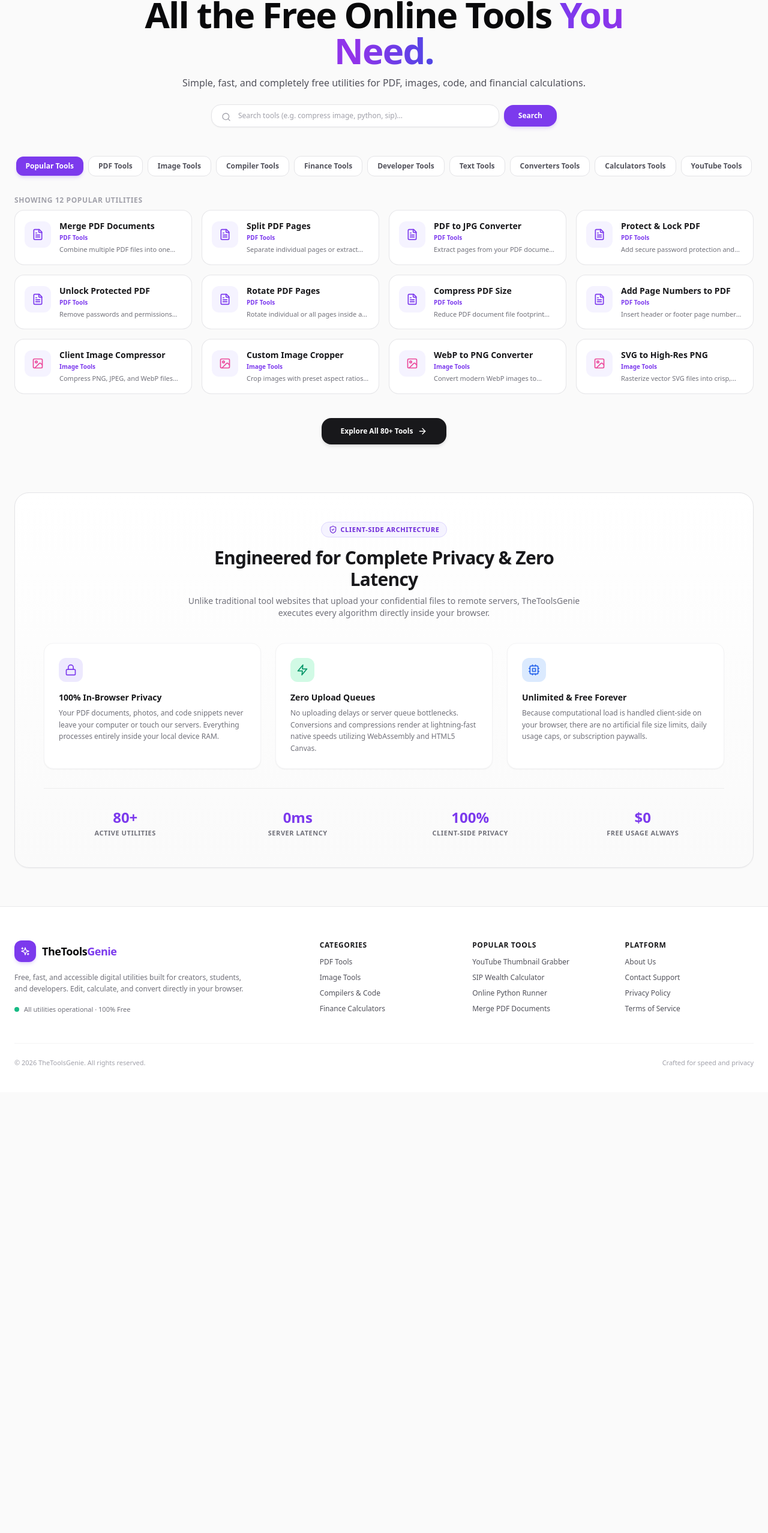
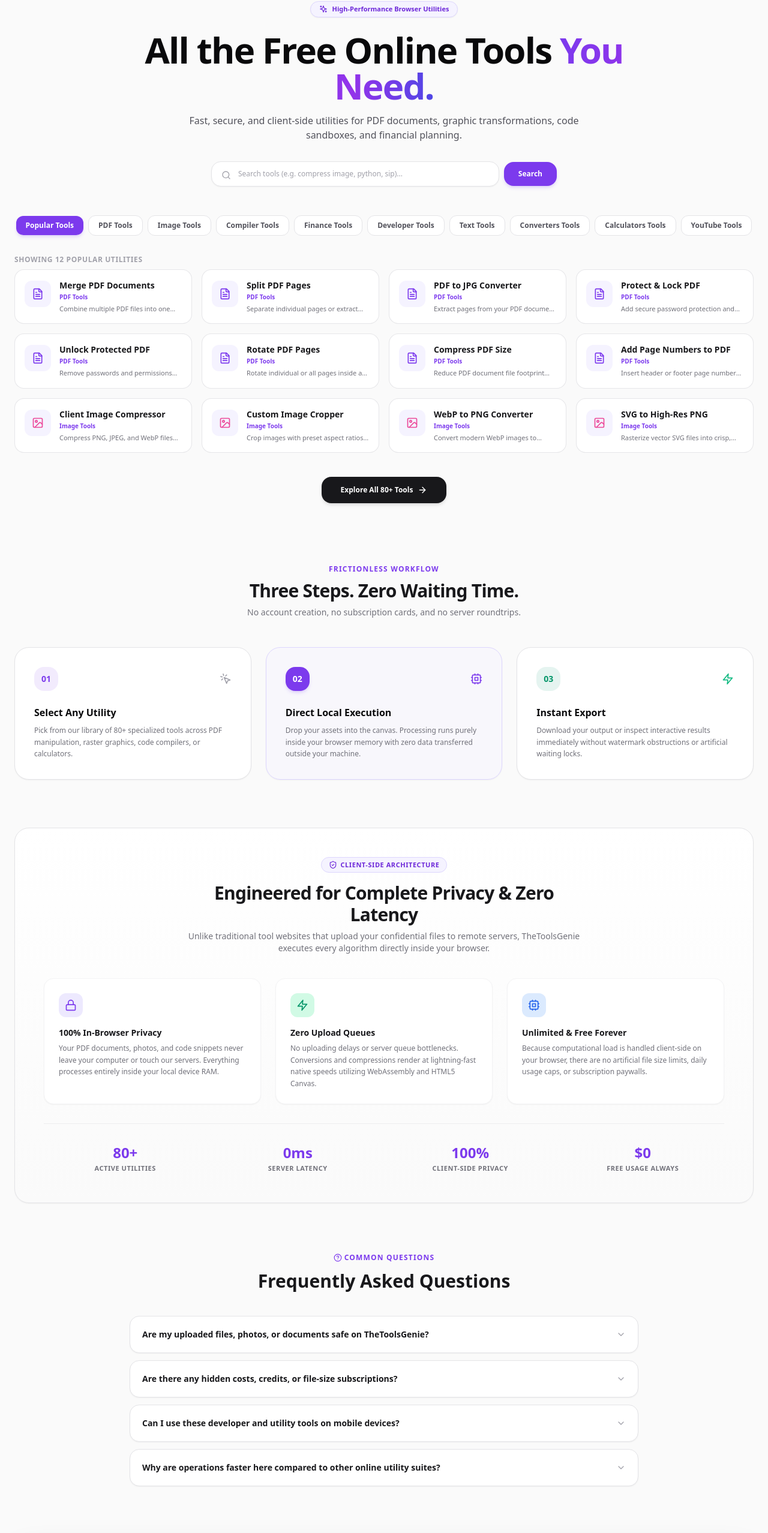
Before and after one commit to RajeshKhandare/thetoolsgenie-, a Next.js app: page / in a window 1280 px wide. Shown: the part 119-2675 px from the top of the page at 60% size. Before the commit the page ends 1940 px from the top, so only its background shows below. Built offline with nearby package versions, Linux system fonts and the light colour scheme.

Commit message:
Update page.tsx

```diff
--- a/app/page.tsx
+++ b/app/page.tsx
@@ -19,7 +19,31 @@ import {
   Zap,
   Lock,
   Cpu,
+  MousePointerClick,
+  Sparkles,
+  ChevronDown,
+  HelpCircle,
+  Layers,
 } from 'lucide-react';
+
+const FAQ_ITEMS = [
+  {
+    q: 'Are my uploaded files, photos, or documents safe on TheToolsGenie?',
+    a: 'Yes, 100%. TheToolsGenie operates purely on client-side memory using HTML5 Canvas, WebAssembly, and local JavaScript workers. Your files never get uploaded to any external server or stored in the cloud.',
+  },
+  {
+    q: 'Are there any hidden costs, credits, or file-size subscriptions?',
+    a: 'None at all. All 80+ tools across PDF, Image, Code, and Finance categories are completely unrestricted, free forever, and require no account registration or payment details.',
+  },
+  {
+    q: 'Can I use these developer and utility tools on mobile devices?',
+    a: 'Absolutely. Every tool is optimized with responsive mobile viewports and lightweight execution, allowing you to compress, convert, or calculate directly on your smartphone browser.',
+  },
+  {
+    q: 'Why are operations faster here compared to other online utility suites?',
+    a: 'Traditional platforms require sending multi-megabyte files over the internet to a server queue and waiting for processing. We eliminate network overhead by executing the code directly on your device CPU and RAM.',
+  },
+];
 
 function HomeContent() {
   const searchParams = useSearchParams();
@@ -27,6 +51,7 @@ function HomeContent() {
 
   const [searchQuery, setSearchQuery] = useState('');
   const [selectedCategory, setSelectedCategory] = useState<string>('All');
+  const [openFaq, setOpenFaq] = useState<number | null>(null);
 
   // Sync category state and scroll cleanly below the sticky navbar
   useEffect(() => {
@@ -40,7 +65,7 @@ function HomeContent() {
         setTimeout(() => {
           const el = document.getElementById('tools');
           if (el) {
-            const yOffset = -88; // Accounts for sticky navbar height + padding
+            const yOffset = -88;
             const y = el.getBoundingClientRect().top + window.pageYOffset + yOffset;
             window.scrollTo({ top: y, behavior: 'smooth' });
           }
@@ -64,7 +89,6 @@ function HomeContent() {
     });
   }, [searchQuery, selectedCategory]);
 
-  // Show full category items when filtered; limit to top 12 on default landing
   const displayedTools = useMemo(() => {
     if (searchQuery.trim().length > 0 || selectedCategory !== 'All') return filteredTools;
     return filteredTools.slice(0, 12);
@@ -89,7 +113,11 @@ function HomeContent() {
         <Navbar />
 
         {/* Hero Section */}
-        <section className="mx-auto max-w-5xl px-4 pt-8 sm:pt-12 pb-6 text-center">
+        <section className="mx-auto max-w-5xl px-4 pt-8 sm:pt-14 pb-6 text-center">
+          <div className="inline-flex items-center gap-2 rounded-full border border-violet-200 dark:border-violet-900/60 bg-violet-50 dark:bg-violet-950/40 px-3.5 py-1 text-[11px] font-bold text-violet-700 dark:text-violet-300 mb-6 shadow-sm">
+            <Sparkles className="h-3.5 w-3.5" /> High-Performance Browser Utilities
+          </div>
+
           <h1 className="text-3xl sm:text-5xl lg:text-6xl font-extrabold tracking-[-0.03em] text-zinc-950 dark:text-white max-w-4xl mx-auto leading-[1.14]">
             All the Free Online Tools{' '}
             <span className="bg-gradient-to-r from-violet-600 via-purple-600 to-indigo-600 dark:from-violet-400 dark:via-purple-400 dark:to-indigo-400 bg-clip-text text-transparent">
@@ -97,29 +125,29 @@ function HomeContent() {
             </span>
           </h1>
 
-          <p className="mt-3 text-xs sm:text-sm md:text-base font-normal text-zinc-600 dark:text-zinc-400 max-w-2xl mx-auto leading-relaxed tracking-normal">
-            Simple, fast, and completely free utilities for PDF, images, code, and financial calculations.
+          <p className="mt-4 text-xs sm:text-sm md:text-base font-normal text-zinc-600 dark:text-zinc-400 max-w-2xl mx-auto leading-relaxed tracking-normal">
+            Fast, secure, and client-side utilities for PDF documents, graphic transformations, code sandboxes, and financial planning.
           </p>
 
           {/* Search Box */}
-          <div className="mt-6 max-w-xl mx-auto flex items-center gap-2">
+          <div className="mt-8 max-w-xl mx-auto flex items-center gap-2">
             <div className="relative flex-1 rounded-2xl border border-zinc-200 dark:border-zinc-800 bg-white dark:bg-zinc-900 shadow-sm">
-              <Search className="absolute left-4 top-3 h-4 w-4 text-zinc-400" />
+              <Search className="absolute left-4 top-3.5 h-4 w-4 text-zinc-400" />
               <input
                 type="text"
                 value={searchQuery}
                 onChange={(e) => setSearchQuery(e.target.value)}
                 placeholder="Search tools (e.g. compress image, python, sip)..."
-                className="w-full bg-transparent py-2.5 pl-11 pr-4 text-xs focus:outline-none text-zinc-900 dark:text-white placeholder:text-zinc-400"
+                className="w-full bg-transparent py-3 pl-11 pr-4 text-xs focus:outline-none text-zinc-900 dark:text-white placeholder:text-zinc-400"
               />
             </div>
-            <button className="rounded-2xl bg-violet-600 px-6 py-2.5 text-xs font-bold text-white hover:bg-violet-700 transition-colors shadow-md shadow-violet-500/20">
+            <button className="rounded-2xl bg-violet-600 px-6 py-3 text-xs font-bold text-white hover:bg-violet-700 transition-colors shadow-md shadow-violet-500/20">
               Search
             </button>
           </div>
         </section>
 
-        {/* Category Filter Pills & Tools Section */}
+        {/* Category Filter Pills & Tools Grid */}
         <section id="tools" className="mx-auto max-w-7xl px-4 sm:px-6 pt-6 scroll-mt-24">
           <div className="flex items-center justify-start sm:justify-center gap-2 overflow-x-auto pb-4 no-scrollbar">
             {CATEGORIES.map((category) => {
@@ -140,14 +168,12 @@ function HomeContent() {
             })}
           </div>
 
-          {/* Active Category Heading & Counter */}
           <div className="mt-4 mb-2 flex items-center justify-between">
             <p className="text-xs font-bold uppercase tracking-wider text-zinc-400">
               Showing {displayedTools.length} {selectedCategory === 'All' ? 'Popular' : selectedCategory} Utilities
             </p>
           </div>
 
-          {/* Tools Grid */}
           <div className="grid grid-cols-1 gap-4 sm:grid-cols-2 md:grid-cols-3 lg:grid-cols-4">
             {displayedTools.map((tool: ToolMeta) => (
               <Link
@@ -176,7 +202,6 @@ function HomeContent() {
             ))}
           </div>
 
-          {/* "Explore All Tools" Button */}
           {searchQuery.trim().length === 0 && selectedCategory === 'All' && (
             <div className="mt-10 text-center">
               <Link
@@ -190,8 +215,71 @@ function HomeContent() {
           )}
         </section>
 
-        {/* Performance & Privacy Architecture Section */}
-        <section className="mx-auto max-w-7xl px-4 sm:px-6 mt-20 mb-16">
+        {/* ========================================================
+            SECTION 1: How It Works (Visual Process Illustration)
+            ======================================================== */}
+        <section className="mx-auto max-w-7xl px-4 sm:px-6 mt-24">
+          <div className="text-center max-w-xl mx-auto mb-12">
+            <span className="text-xs font-bold text-violet-600 dark:text-violet-400 uppercase tracking-widest">
+              Frictionless Workflow
+            </span>
+            <h2 className="mt-2 text-2xl sm:text-3xl font-extrabold text-zinc-900 dark:text-white tracking-tight">
+              Three Steps. Zero Waiting Time.
+            </h2>
+            <p className="mt-2 text-xs sm:text-sm text-zinc-500 dark:text-zinc-400">
+              No account creation, no subscription cards, and no server roundtrips.
+            </p>
+          </div>
+
+          <div className="grid grid-cols-1 md:grid-cols-3 gap-6 relative">
+            {/* Step 1 */}
+            <div className="relative rounded-3xl border border-zinc-200 dark:border-zinc-800 bg-white dark:bg-zinc-900/60 p-8 shadow-sm">
+              <div className="flex items-center justify-between mb-6">
+                <span className="flex h-10 w-10 items-center justify-center rounded-2xl bg-violet-600/10 text-violet-600 dark:text-violet-400 font-black text-sm">
+                  01
+                </span>
+                <MousePointerClick className="h-5 w-5 text-zinc-400" />
+              </div>
+              <h3 className="text-base font-bold text-zinc-950 dark:text-white">Select Any Utility</h3>
+              <p className="mt-2 text-xs text-zinc-500 dark:text-zinc-400 leading-relaxed">
+                Pick from our library of 80+ specialized tools across PDF manipulation, raster graphics, code compilers, or calculators.
+              </p>
+            </div>
+
+            {/* Step 2 */}
+            <div className="relative rounded-3xl border border-violet-200 dark:border-violet-900/80 bg-violet-50/40 dark:bg-violet-950/20 p-8 shadow-sm">
+              <div className="flex items-center justify-between mb-6">
+                <span className="flex h-10 w-10 items-center justify-center rounded-2xl bg-violet-600 text-white font-black text-sm shadow-md shadow-violet-500/20">
+                  02
+                </span>
+                <Cpu className="h-5 w-5 text-violet-600 dark:text-violet-400" />
+              </div>
+              <h3 className="text-base font-bold text-zinc-950 dark:text-white">Direct Local Execution</h3>
+              <p className="mt-2 text-xs text-zinc-500 dark:text-zinc-400 leading-relaxed">
+                Drop your assets into the canvas. Processing runs purely inside your browser memory with zero data transferred outside your machine.
+              </p>
+            </div>
+
+            {/* Step 3 */}
+            <div className="relative rounded-3xl border border-zinc-200 dark:border-zinc-800 bg-white dark:bg-zinc-900/60 p-8 shadow-sm">
+              <div className="flex items-center justify-between mb-6">
+                <span className="flex h-10 w-10 items-center justify-center rounded-2xl bg-emerald-600/10 text-emerald-600 dark:text-emerald-400 font-black text-sm">
+                  03
+                </span>
+                <Zap className="h-5 w-5 text-emerald-500" />
+              </div>
+              <h3 className="text-base font-bold text-zinc-950 dark:text-white">Instant Export</h3>
+              <p className="mt-2 text-xs text-zinc-500 dark:text-zinc-400 leading-relaxed">
+                Download your output or inspect interactive results immediately without watermark obstructions or artificial waiting locks.
+              </p>
+            </div>
+          </div>
+        </section>
+
+        {/* ========================================================
+            SECTION 2: Client Architecture & Privacy Badges
+            ======================================================== */}
+        <section className="mx-auto max-w-7xl px-4 sm:px-6 mt-20">
           <div className="rounded-3xl border border-zinc-200 dark:border-zinc-800/80 bg-gradient-to-b from-white to-zinc-50/50 dark:from-zinc-900 dark:to-zinc-950/50 p-8 sm:p-12 shadow-sm">
 
             <div className="max-w-2xl mx-auto text-center">
@@ -265,6 +353,89 @@ function HomeContent() {
 
           </div>
         </section>
+
+        {/* ========================================================
+            SECTION 3: FAQ Accordion (AdSense Rich Content Guard)
+            ======================================================== */}
+        <section className="mx-auto max-w-4xl px-4 sm:px-6 mt-20">
+          <div className="text-center mb-10">
+            <span className="inline-flex items-center gap-1 text-xs font-bold text-violet-600 dark:text-violet-400 uppercase tracking-widest">
+              <HelpCircle className="h-3.5 w-3.5" /> Common Questions
+            </span>
+            <h2 className="mt-2 text-2xl sm:text-3xl font-extrabold text-zinc-900 dark:text-white">
+              Frequently Asked Questions
+            </h2>
+          </div>
+
+          <div className="space-y-3">
+            {FAQ_ITEMS.map((item, idx) => {
+              const isOpen = openFaq === idx;
+              return (
+                <div
+                  key={idx}
+                  className="rounded-2xl border border-zinc-200 dark:border-zinc-800 bg-white dark:bg-zinc-900 overflow-hidden transition-all shadow-sm"
+                >
+                  <button
+                    type="button"
+                    onClick={() => setOpenFaq(isOpen ? null : idx)}
+                    className="flex w-full items-center justify-between p-5 text-left text-xs sm:text-sm font-bold text-zinc-900 dark:text-white hover:text-violet-600 dark:hover:text-violet-400 transition-colors"
+                  >
+                    <span>{item.q}</span>
+                    <ChevronDown
+                      className={`h-4 w-4 shrink-0 text-zinc-400 transition-transform duration-200 ${
+                        isOpen ? 'rotate-180 text-violet-600' : ''
+                      }`}
+                    />
+                  </button>
+                  {isOpen && (
+                    <div className="px-5 pb-5 pt-1 text-xs sm:text-sm text-zinc-500 dark:text-zinc-400 leading-relaxed border-t border-zinc-100 dark:border-zinc-800/60">
+                      {item.a}
+                    </div>
+                  )}
+                </div>
+              );
+            })}
+          </div>
+        </section>
+
+        {/* ========================================================
+            SECTION 4: SaaS Bottom CTA Banner
+            ======================================================== */}
+        <section className="mx-auto max-w-7xl px-4 sm:px-6 mt-20 mb-20">
+          <div className="relative overflow-hidden rounded-3xl bg-zinc-950 px-8 py-12 sm:px-16 sm:py-16 text-center text-white border border-zinc-800 shadow-2xl">
+            {/* Ambient Background Glow */}
+            <div className="absolute top-0 left-1/2 -translate-x-1/2 w-96 h-96 bg-violet-600/20 rounded-full blur-3xl pointer-events-none" />
+
+            <div className="relative z-10 max-w-2xl mx-auto">
+              <Layers className="h-10 w-10 text-violet-400 mx-auto mb-4" />
+              <h2 className="text-2xl sm:text-4xl font-black tracking-tight">
+                Ready to Boost Your Digital Productivity?
+              </h2>
+              <p className="mt-3 text-xs sm:text-sm text-zinc-400 leading-relaxed">
+                Join creators, software engineers, and digital agencies using TheToolsGenie every day for clean, zero-trace file workflows.
+              </p>
+              <div className="mt-8 flex flex-wrap justify-center gap-3">
+                <Link
+                  href="/tools"
+                  className="rounded-2xl bg-violet-600 px-7 py-3 text-xs font-bold text-white hover:bg-violet-500 transition-all shadow-lg shadow-violet-600/30 hover:scale-105"
+                >
+                  Explore All 80+ Utilities
+                </Link>
+                <a
+                  href="#tools"
+                  onClick={(e) => {
+                    e.preventDefault();
+                    document.getElementById('tools')?.scrollIntoView({ behavior: 'smooth' });
+                  }}
+                  className="rounded-2xl border border-zinc-800 bg-zinc-900 px-7 py-3 text-xs font-bold text-zinc-300 hover:text-white hover:border-zinc-700 transition-all"
+                >
+                  Pick a Tool
+                </a>
+              </div>
+            </div>
+          </div>
+        </section>
+
       </div>
 
       <Footer />
```
